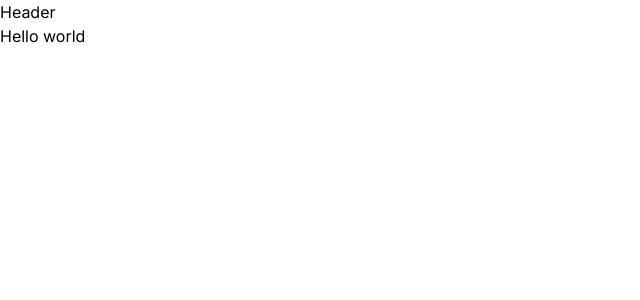
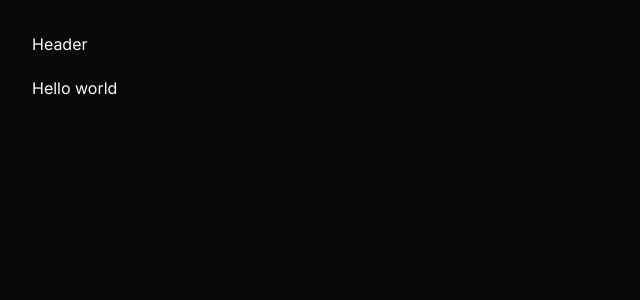
Before and after one commit to Lucasezidro/devstore-next-13, a Next.js app: page / in a window 1280 px wide. Shown: the top 300 px of the page, without its empty margins (0-640 px from the left). Built offline with nearby package versions, Linux system fonts and the light colour scheme.

Commit message:
config container layout

```diff
--- a/src/app/(store)/layout.tsx
+++ b/src/app/(store)/layout.tsx
@@ -3,7 +3,7 @@
 
 export default function StoreLayout({ children }: { children: ReactNode }) {
   return (
-    <div>
+    <div className="mx-auto grid min-h-screen w-full max-w-[1600px] grid-rows-app gap-5 p-8">
       <Header />
       {children}
     </div>
--- a/src/app/layout.tsx
+++ b/src/app/layout.tsx
@@ -16,7 +16,7 @@
 }>) {
   return (
     <html className={inter.variable} lang="pt">
-      <body>{children}</body>
+      <body className="bg-zinc-950 text-zinc-50 antialiased">{children}</body>
     </html>
   )
 }
--- a/tailwind.config.ts
+++ b/tailwind.config.ts
@@ -10,6 +10,9 @@
     fontFamily: {
       sans: 'var(--font-inter)',
     },
+    gridTemplateRows: {
+      app: 'min-content max-content',
+    },
   },
   plugins: [],
 }
```
